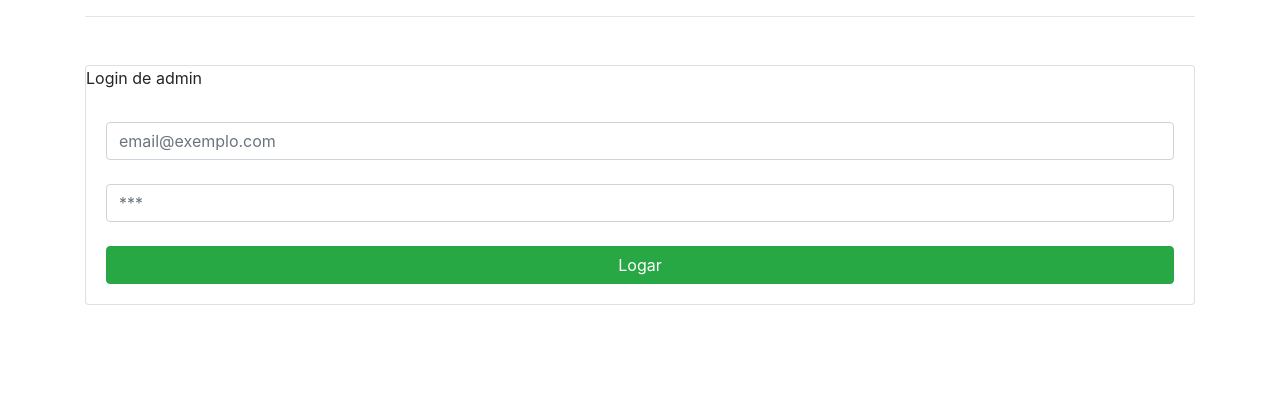
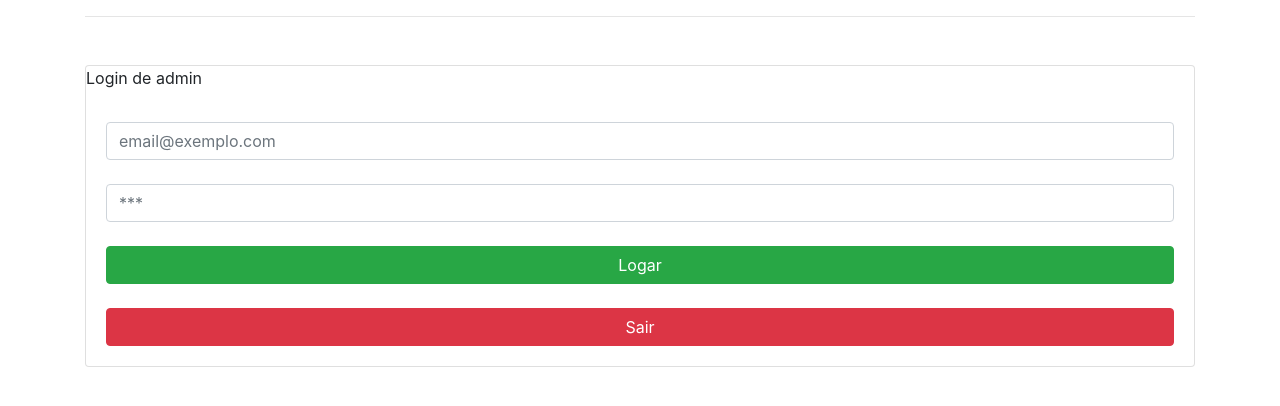
Before and after one commit to AndreTeixeirax8/MicroBlog, a Node server app: page /login in a window 1280 px wide. Shown: the top 406 px of the page. Run offline with Node 20, Linux system fonts and the light colour scheme; some libraries are stand-ins or nearby versions.

Commit message:
Ajuste de botões de login e sair

```diff
--- a/views/admin/users/login.ejs
+++ b/views/admin/users/login.ejs
@@ -11,7 +11,8 @@
             <form action="/authenticate" method="POST">
                 <input class="form-control" name="email" type="email"placeholder="email@exemplo.com"><br>
                 <input class="form-control" name="password" type="password" placeholder="***"><br>
-                <button type="submit" class="btn btn-success btn-block">Logar</button>
+                <button type="submit" class="btn btn-success btn-block">Logar</button><br>
+                <a href="/" class="btn btn-danger btn-block">Sair</a>
             </form>
         </div>
     </div>
--- a/views/partials/homenavbar.ejs
+++ b/views/partials/homenavbar.ejs
@@ -16,7 +16,8 @@
 
         <ul class="navbar-nav ml-auto">
             <li>
-                <a  class="nav-link" href="/login">Login</a>
+                <a href="/login"> <button class="btn btn-success btn-block">Login</button></a>
+
             </li>
         </ul>
 
```
